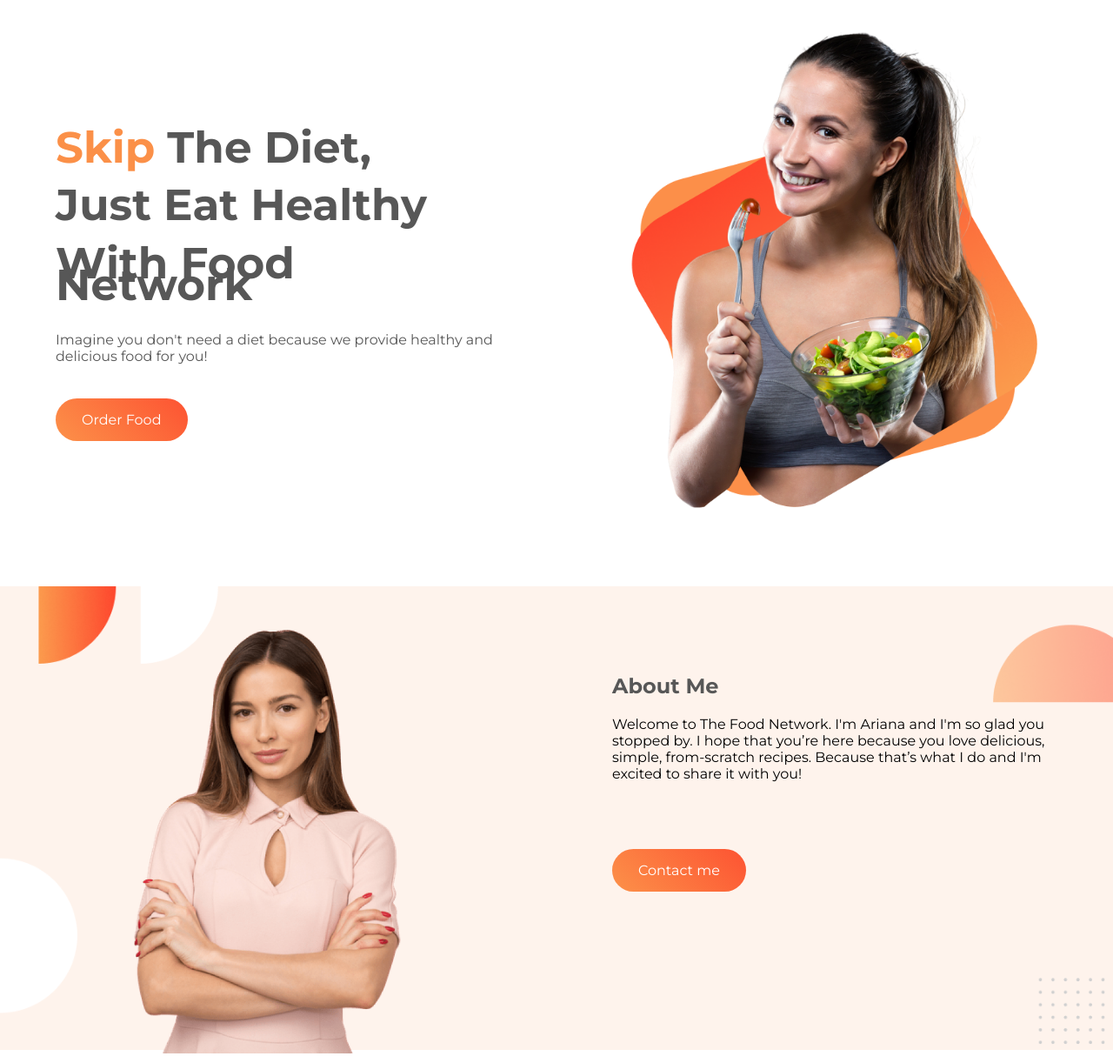
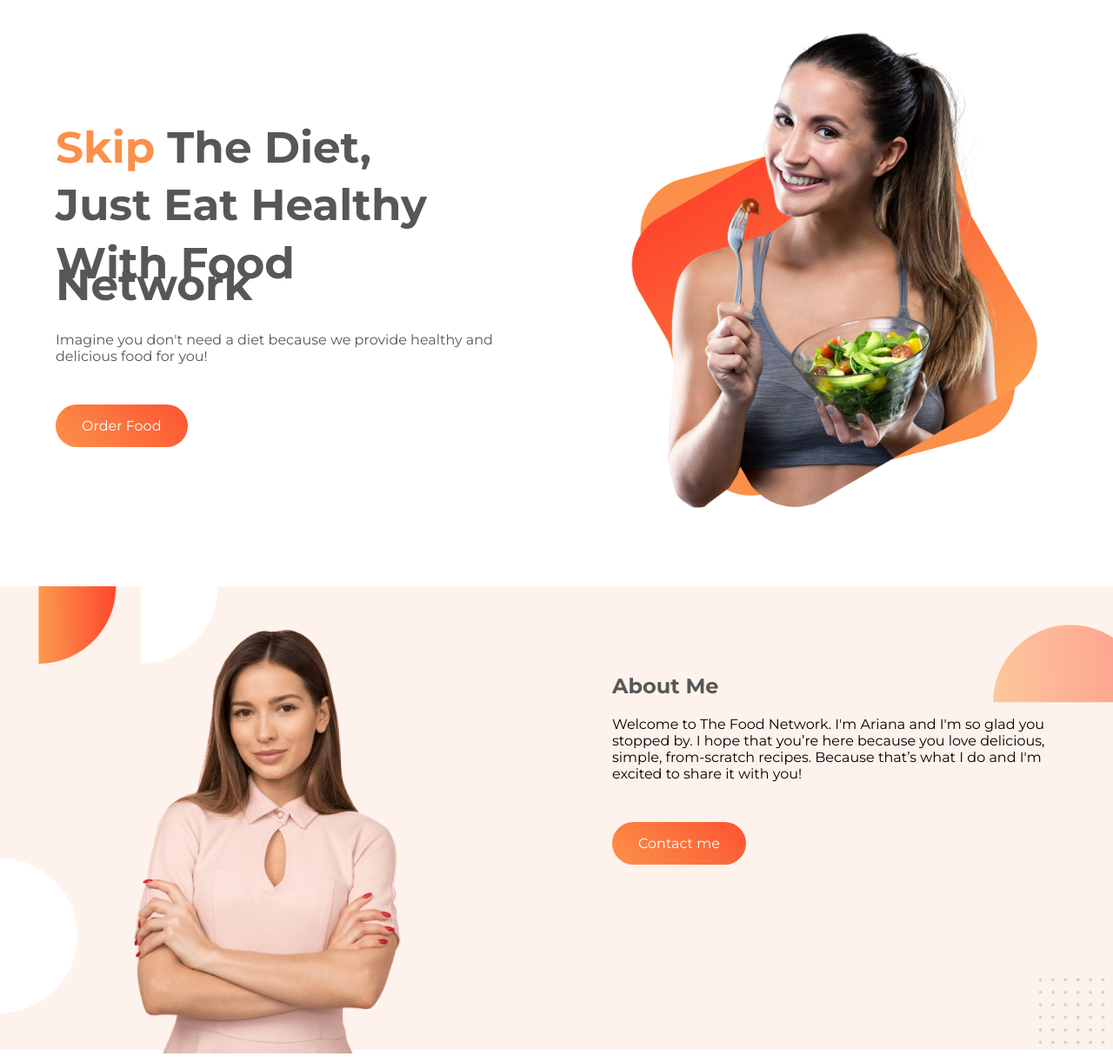
Before and after one commit to mdirfan07/food-network, a plain HTML site: page index.html in a window 1280 px wide. Shown: the top 1222 px of the page at 87% size. Drawn offline with Linux system fonts and the light colour scheme.

Commit message:
revision

```diff
--- a/index.html
+++ b/index.html
@@ -17,7 +17,7 @@
                 <h1><span class="orange-color">Skip</span> The Diet,</h1>
             <h1>Just Eat Healthy</h1>
             <h1>With Food Network</h1>
-            <p class="gray-color">Imagine you don't need a diet because we provide healthy and delicious food for you!</p><br><br>
+            <p class="gray-color">Imagine you don't need a diet because we provide healthy and delicious food for you!</p>
             <a class="button" href="https://github.com/mdirfan07" target="_blank">Order Food</a>
             </div>
         </div>
@@ -32,7 +32,7 @@
         <div class="half-width">
             <div class="about-me-area">
                 <h2 class="gray-color">About Me</h2>
-                <p>Welcome to The Food Network. I'm Ariana and I'm so glad you stopped by. I hope that you’re here because you love delicious, simple, from-scratch recipes. Because that’s what I do and I'm excited to share it with you!</p><br><br><br><br>
+                <p>Welcome to The Food Network. I'm Ariana and I'm so glad you stopped by. I hope that you’re here because you love delicious, simple, from-scratch recipes. Because that’s what I do and I'm excited to share it with you!</p>
                 <a class="button" href="#contact">Contact me</a>
             </div>
         </div>
--- a/style.css
+++ b/style.css
@@ -13,7 +13,6 @@
     width: 100%;
     padding-top: 25px;
 }
-
 h1{
     font-size: 50px;
     line-height: 25px;
@@ -26,6 +25,8 @@
     color: #fb9048;
 }
 .button{
+    display: inline-block;
+    margin-top: 30px;
     text-decoration: none;
     color: white;
     background-image: linear-gradient(45deg, #fc9149, #fd5332);
@@ -71,7 +72,7 @@
 }
 .contact-me{
     text-align: center;
-    margin: 0% 10%;
+    margin: 0% 20%;
 }
 .contact-me-form input, .contact-me-form textarea, .contact-me-form .button{
     width: 50%;
@@ -81,7 +82,7 @@
     border-radius: 25px;
 }
 .contact-me-form .button{
-    width: 10%;
+    width: 12%;
 }
 .footer-area{
     text-align: center;
```
